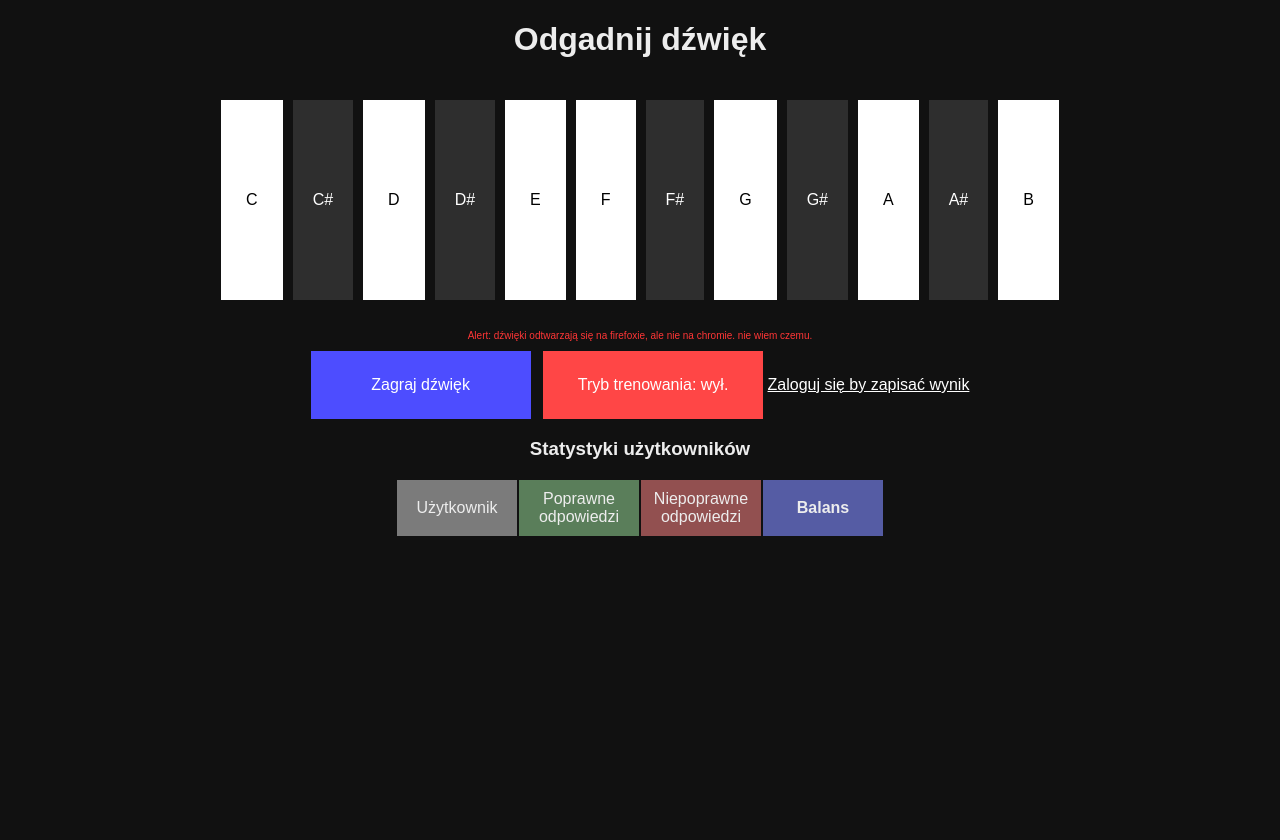
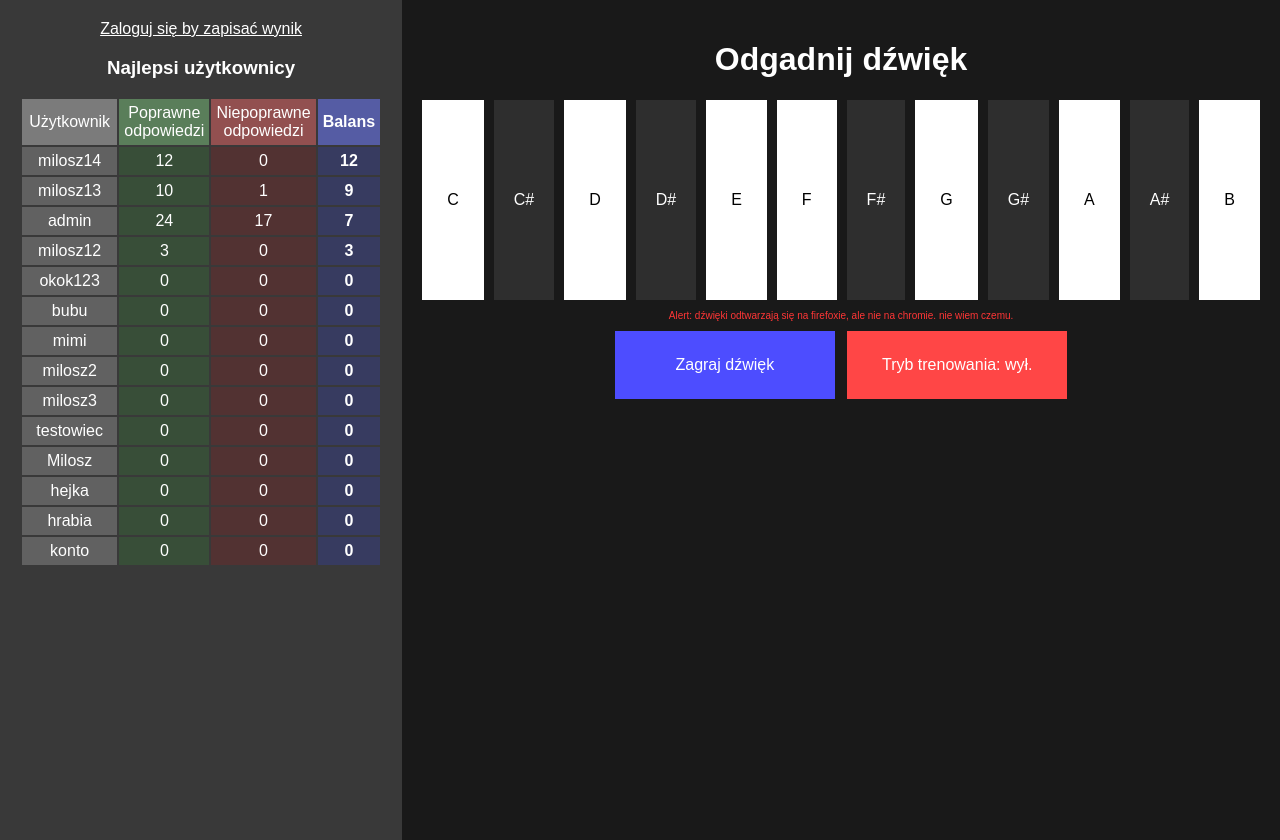
Before and after one commit to molamola157/pzaw2, a Django app: page /polls/ in a window 1280 px wide. Before the commit the page ends 536 px from the top, so only its background shows below. Run offline with Django 5.2, Linux system fonts and the light colour scheme; data comes from the database, SQL or seed files in the repository; both versions use the stored data as it was after the commit.

Commit message:
poprawa wygladu strony i lekkie wypolishowanie plikow

```diff
--- a/mysite/settings.py
+++ b/mysite/settings.py
@@ -33,6 +33,9 @@ ALLOWED_HOSTS = []
 AUTH_USER_MODEL = 'polls.CustomUser'
 
 # Application definition
+
+SESSION_COOKIE_SECURE = False
+CSRF_COOKIE_SECURE = False
 
 INSTALLED_APPS = [
     'django.contrib.admin',
--- a/polls/forms.py
+++ b/polls/forms.py
@@ -53,7 +53,6 @@ from django.contrib.auth import get_user_model
 CustomUser = get_user_model()
 
 class CustomUserCreationForm(UserCreationForm):
-   # age = forms.IntegerField(required=False, min_value=0, label='Wiek')
 
     class Meta:
         model = CustomUser
--- a/polls/models.py
+++ b/polls/models.py
@@ -9,10 +9,10 @@ class CustomUser(AbstractUser):
      stosunek = models.IntegerField(default=0)
 
      def save(self, *args, **kwargs):
-        # Oblicz stosunek przed zapisaniem obiektu
 
-        self.stosunek = self.dobre - self.zle  # Oblicz stosunek
-        super().save(*args, **kwargs)  # Zapisz obiekt
+
+        self.stosunek = self.dobre - self.zle
+        super().save(*args, **kwargs)
 
 
 
--- a/polls/static/polls/stylos.css
+++ b/polls/static/polls/stylislav.css
@@ -2,18 +2,42 @@
 body {
     text-align: center;
     font-family: Arial, sans-serif;
-    background-color: rgb(17, 17, 17);
-    color:rgb(237, 237, 237);
+    background-color: rgb(25, 25, 25);
+    color:rgb(255, 255, 255);
+    margin:0;
+    overflow-y:hidden;
     }
 
+
+
+.rodzic {
+    display:flex;
+    width:100%
+}
+
 .container {
-    display: flex;
+
     flex-wrap: wrap;
     justify-content: center;
     gap: 10px;
     padding: 20px;
+    flex:4;
+    }
 
+
+.container2 {
+    padding:20px;
+    background-color: rgb(57, 57, 57);
+    color:white;
+    flex:2;
+    height:100vh;
     }
+
+#pianino {
+    display: flex;
+    justify-content: center;
+    gap:10px;
+}
 
 button {
     background-color: white;
@@ -73,14 +97,15 @@ a {
 table {
     display:flex;
     justify-content: center;
+    font-size: 16px;
 }
 
 th, td {
 
     justify-content: center;
     background-color: rgb(97, 97, 97);
-    padding:10px;
-    width:100px;
+    padding:5px;
+    width:50px;
 
 }
 
@@ -90,7 +115,7 @@ th, td {
 }
 
 .user {
-    width:300px;
+    width:200px;
 
 }
 
--- a/polls/templates/polls/gra.html
+++ b/polls/templates/polls/gra.html
@@ -7,14 +7,52 @@
 
     <title>Przyciski</title>
     {% load static %}
-    <link rel="stylesheet" href="{% static 'polls/stylos.css' %}">
+    <link rel="stylesheet" href="{% static 'polls/stylislav.css' %}">
 
 </head>
 <body>
-    <h1>Odgadnij dźwięk</h1>
+
+    <div class="rodzic">
+    <div class="container2">
+    {% if user.is_authenticated %}
+    <h2>Jesteś zalogowany jako {{ user.username }}.</h2>
+    <p id="poprawne">Poprawne odpowiedzi: <span id="correct_score">{{ request.user.dobre }}</span></p>
+    <p id="bledne">Błędne odpowiedzi: <span id="wrong_score">{{ request.user.zle }}</span></p>
+
+    <a href="{% url 'logout' %}">Wyloguj się</a>
+
+    {% else %}
+    <a href="{% url 'login' %}">Zaloguj się by zapisać wynik</a>
+    {% endif %}
 
 
+    <h3>Najlepsi użytkownicy</h3>
+    <table>
+
+            <tr>
+                <td id="user">Użytkownik</td>
+                <td id="pop">Poprawne odpowiedzi</td>
+                <td id="niepop">Niepoprawne odpowiedzi</td>
+                <th id="ratio">Balans</th>
+            </tr>
+
+            {% for user in users %}
+            <tr>
+                <td class="user">{{ user.username }}</td>
+                <td class="pop">{{ user.dobre }}</td>
+                <td class="niepop">{{ user.zle }}</td>
+                <td class="ratio">{{ user.stosunek }}</td>
+            </tr>
+            {% endfor %}
+
+    </table>
+    </div>
+
     <div class="container" >
+
+        <h1>Odgadnij dźwięk</h1>
+
+        <div id="pianino">
         <form method="POST" action="" onsubmit="event.preventDefault(); sprawdz('C', this);">
             {% csrf_token %}
             <button type="submit" id="C">C</button>
@@ -74,8 +112,9 @@
             {% csrf_token %}
             <button type="submit" id="B">B</button>
         </form>
+    </div>
 
-    </div>
+
     <p id="alert">Alert: dźwięki odtwarzają się na firefoxie, ale nie na chromie. nie wiem czemu.</p>
 
 
@@ -84,38 +123,8 @@
     <button id="tryb" onclick="zmienTryb()">
         Tryb trenowania: wył.
     </button>
-    {% if user.is_authenticated %}
-    <p id="poprawne">Poprawne odpowiedzi: <span id="correct_score">{{ request.user.dobre }}</span></p>
-    <p id="bledne">Błędne odpowiedzi: <span id="wrong_score">{{ request.user.zle }}</span></p>
-    <p>Jesteś zalogowany jako {{ user.username }}.</p>
-    <a href="{% url 'logout' %}">Wyloguj się</a>
-
-    {% else %}
-    <a href="{% url 'rejestr' %}">Zaloguj się by zapisać wynik</a>
-    {% endif %}
-
-
-    <h3>Statystyki użytkowników</h3>
-    <table>
-
-            <tr>
-                <td id="user">Użytkownik</td>
-                <td id="pop">Poprawne odpowiedzi</td>
-                <td id="niepop">Niepoprawne odpowiedzi</td>
-                <th id="ratio">Balans</th>
-            </tr>
-
-            {% for user in users %}
-            <tr>
-                <td class="user">{{ user.username }}</td>
-                <td class="pop">{{ user.dobre }}</td>
-                <td class="niepop">{{ user.zle }}</td>
-                <td class="ratio">{{ user.stosunek }}</td>
-            </tr>
-            {% endfor %}
-
-    </table>
-
+    </div>
+    </div>
 
     <script>
         const notes = ['C', 'Db', 'D', 'Eb', 'E', 'F', 'Gb', 'G', 'Ab', 'A', 'Bb', 'B'];
@@ -144,7 +153,7 @@
         function zagraj() {
             if (weryfikacja) {
             odpowiedz = notes[Math.floor(Math.random() * notes.length)];
-            audio = new Audio(sciezka + odpowiedz + ".mp3"); // Załaduj
+            audio = new Audio(sciezka + odpowiedz + ".mp3");
             audio.play();
             weryfikacja = false;
             }
@@ -161,11 +170,11 @@
         function zmienTryb() {
             if (TrybTrenowania) {
                 TrybTrenowania = false;
-                guzik.style.backgroundColor = 'rgb(255, 70, 70)'; // Zmiana koloru tła
+                guzik.style.backgroundColor = 'rgb(255, 70, 70)';
                 guzik.innerHTML = "Tryb trenowania: wył.";
             } else {
                 TrybTrenowania = true;
-                guzik.style.backgroundColor = 'rgb(70, 220, 70)'; // Zmiana koloru tła
+                guzik.style.backgroundColor = 'rgb(70, 220, 70)';
                 guzik.innerHTML = "Tryb trenowania: wł.";
             }
         }
@@ -245,6 +254,7 @@
 
         }
 
+
     </script>
 
 </body>
--- a/polls/templates/polls/login.html
+++ b/polls/templates/polls/login.html
@@ -17,7 +17,7 @@
     {{ form.as_p }}
     <button type="submit" id="login">Zaloguj się</button>
 </form>
-<p>Chcesz założyć konto? <a href="{% url 'register' %}">Zarejestruj się</a></p>
+<p>Chcesz założyć konto? <a href="{% url 'rejestr' %}">Zarejestruj się</a></p>
 <a href="{% url 'muzyka' %}" >Powrót do gry</a>
 {% if form.errors %}
     <ul>
--- a/polls/urls.py
+++ b/polls/urls.py
@@ -9,8 +9,8 @@ urlpatterns = [
     path('', views.gra, name='muzyka'),
     path('login/', views.user_login, name='login'),
     path('gra/', views.gra, name='muzyka'),
-    path('gra/', auth_views.LogoutView.as_view(), name='logout'),
-    path('rejestr/', views.register, name='register'),
+    path('logout/', views.logout_view, name='logout'),
+    path('rejestr/', views.register, name='rejestr'),
     path('button_click/<str:action>/', views.button_click, name='button_click'),
 
 ]
--- a/polls/views.py
+++ b/polls/views.py
@@ -22,11 +22,10 @@ from django.contrib import messages
 from django.http import JsonResponse
 
 def gra(request):
-    if request.user.is_authenticated:
-        profiles = CustomUser.objects.all().order_by('-stosunek')  # Sortowanie według poprawnych odpowiedzi
-        return render(request, 'polls/gra.html', {'users': profiles})
-    else:
-        return render(request, 'polls/gra.html')
+
+    profiles = CustomUser.objects.all().order_by('-stosunek')[:14]  # Sortowanie według poprawnych odpowiedzi
+    return render(request, 'polls/gra.html', {'users': profiles})
+
 
 def register(rekwest):
     if rekwest.method == 'POST':
@@ -74,3 +73,13 @@ def button_click(request, action):
     return redirect('muzyka')
 
 from .models import CustomUser
+
+
+from django.contrib.auth import logout
+from django.shortcuts import redirect
+
+@login_required
+def logout_view(request):
+    request.session.flush()
+    logout(request)
+    return redirect('muzyka')
```
Also changed, not shown: db.sqlite3, polls/static/polls/dzwieki.js (deleted), polls/templates/polls/staryprojekt/skrypt.js (renamed from polls/static/polls/skrypt.js), polls/templates/polls/staryprojekt/skrypt1.js (renamed from polls/static/polls/skrypt1.js).
